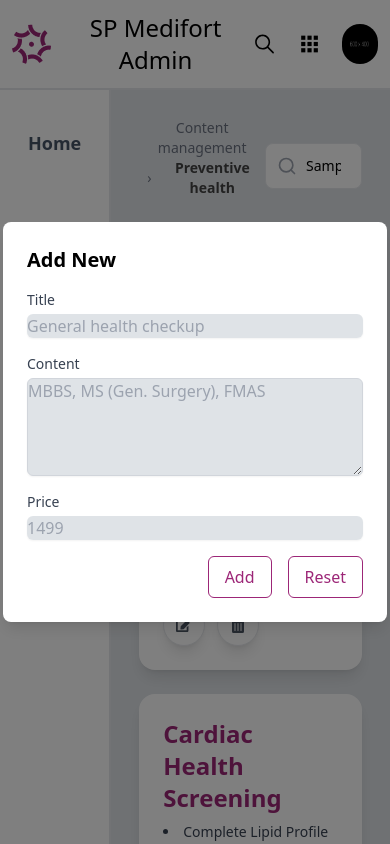
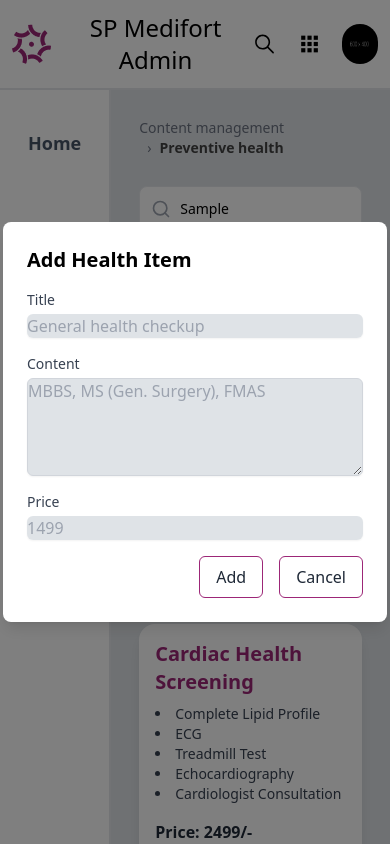
Before and after one commit to QMARK-TECHNOLABS-DEV/SP_medifort_admin_side, a React (Create React App) app: page /preventive-health in a window 390 px wide. Both pictures are taken after typing "Sample" into the empty fields and a click on the button "+ Add". Built offline with nearby package versions, Linux system fonts and the light colour scheme; the HTML template or start-up script is replaced by a standard one.

Commit message:
preventive health Crud is done

```diff
--- a/src/components/contentManagement/PreventiveHealthAddModal.jsx
+++ b/src/components/contentManagement/PreventiveHealthAddModal.jsx
@@ -1,6 +1,25 @@
-import React from 'react';
+import React, { useEffect, useState } from 'react';
 
-const AddModal = ({ show, onClose, onSubmit }) => {
+const AddModal = ({ show, onClose, onSubmit, editItem }) => {
+  const [formData, setFormData] = useState({ title: '', content: '', price: '' });
+
+  useEffect(() => {
+    if (editItem) {
+      setFormData({
+        title: editItem.title,
+        content: editItem.details.join(', '),
+        price: editItem.price.replace('/-', ''),
+      });
+    } else {
+      setFormData({ title: '', content: '', price: '' });
+    }
+  }, [editItem]);
+
+  const handleChange = (e) => {
+    const { name, value } = e.target;
+    setFormData((prevData) => ({ ...prevData, [name]: value }));
+  };
+
   if (!show) {
     return null;
   }
@@ -8,7 +27,7 @@ const AddModal = ({ show, onClose, onSubmit }) => {
   return (
     <div className="fixed inset-0 bg-black bg-opacity-50 flex items-center justify-center z-50">
       <div className="bg-white text-left p-6 rounded-lg shadow-lg w-96">
-        <h2 className="text-xl text-left font-semibold mb-4">Add New</h2>
+        <h2 className="text-xl text-left font-semibold mb-4">{editItem ? 'Edit' : 'Add'} Health Item</h2>
         <form onSubmit={onSubmit}>
           <div className="mb-4">
             <label className="block text-sm font-medium text-gray-700">Title</label>
@@ -17,6 +36,8 @@ const AddModal = ({ show, onClose, onSubmit }) => {
               name="title"
               className="mt-1 block w-full rounded-md bg-[#B0BAC366] border-gray-300 shadow-sm"
               placeholder="General health checkup"
+              value={formData.title}
+              onChange={handleChange}
               required
             />
           </div>
@@ -27,6 +48,8 @@ const AddModal = ({ show, onClose, onSubmit }) => {
               rows="4"
               className="mt-1 block w-full rounded-md border border-gray-300 bg-[#B0BAC366] text-gray-900 shadow-sm focus:border-[#9C2677] focus:ring-[#9C2677]"
               placeholder="MBBS, MS (Gen. Surgery), FMAS"
+              value={formData.content}
+              onChange={handleChange}
               required
             />
           </div>
@@ -37,22 +60,24 @@ const AddModal = ({ show, onClose, onSubmit }) => {
               name="price"
               className="mt-1 block w-full rounded-md bg-[#B0BAC366] border-gray-300 shadow-sm"
               placeholder="1499"
+              value={formData.price}
+              onChange={handleChange}
               required
             />
           </div>
           <div className="flex justify-end space-x-4">
             <button
               type="submit"
-              className="bg-white  border-[#9C2677] text-[#9C2677] border hover:text-gray-800 font-medium py-2 px-4 rounded-md"
+              className="bg-white border-[#9C2677] hover:text-[#9C2677] border text-gray-800 font-medium py-2 px-4 rounded-md"
             >
-            Add
+              {editItem ? 'Update' : 'Add'}
             </button>
             <button
               type="button"
               onClick={onClose}
-              className="bg-white border-[#9C2677] text-[#9C2677] border hover:text-gray-800 font-medium py-2 px-4 rounded-md"
+              className="bg-white border-[#9C2677] hover:text-[#9C2677] border text-gray-800 font-medium py-2 px-4 rounded-md"
             >
-              Reset
+              Cancel
             </button>
           </div>
         </form>
--- a/src/components/contentManagement/PreventiveHealthCard.jsx
+++ b/src/components/contentManagement/PreventiveHealthCard.jsx
@@ -1,24 +1,29 @@
-
 import React from 'react';
 import { FaEdit, FaTrashAlt } from 'react-icons/fa';
 
-const PreventiveHealthCard = ({ title, details, price }) => {
+const PreventiveHealthCard = ({ title, details, price, onEditClick, onDeleteClick }) => {
   return (
-    <div className="flex flex-col justify-between text-left bg-white rounded-2xl shadow-lg p-6 max-w-96">
+    <div className="flex flex-col justify-between text-left bg-white rounded-2xl shadow-lg p-4 sm:p-6 max-w-full">
       <div>
-        <h2 className="text-2xl font-semibold text-[#9C2677] mb-2">{title}</h2>
-        <ul className="text-sm text-gray-700 list-disc list-inside mb-4">
+        <h2 className="text-xl sm:text-2xl font-semibold text-[#9C2677] mb-2">{title}</h2>
+        <ul className="text-sm sm:text-base text-gray-700 list-disc list-inside mb-4">
           {details.map((item, index) => (
             <li key={index}>{item}</li>
           ))}
         </ul>
-        <p className="text-lg font-bold text-gray-800">Price: {price}</p>
+        <p className="text-base sm:text-lg font-bold text-gray-800">Price: {price}</p>
       </div>
       <div className="flex justify-start mt-4 space-x-3">
-        <button className="text-gray-600 bg-white border p-3 rounded-full shadow-lg hover:text-blue-600">
+        <button
+          className="text-gray-600 bg-white border p-2 sm:p-3 rounded-full shadow-lg hover:text-blue-600"
+          onClick={onEditClick}
+        >
           <FaEdit />
         </button>
-        <button className="text-gray-600 bg-white border p-3 rounded-full shadow-lg hover:text-red-600">
+        <button
+          className="text-gray-600 bg-white border p-2 sm:p-3 rounded-full shadow-lg hover:text-red-600"
+          onClick={onDeleteClick}
+        >
           <FaTrashAlt />
         </button>
       </div>
--- /dev/null
+++ b/src/components/contentManagement/PreventiveHealthDeleteModal.jsx
@@ -0,0 +1,31 @@
+import React from 'react';
+import { FaTrashAlt } from 'react-icons/fa';
+
+const DeleteModal = ({ show, onClose, onConfirm }) => {
+  if (!show) return null;
+
+  return (
+    <div className="fixed inset-0 bg-black bg-opacity-50 flex items-center justify-center z-50">
+      <div className="bg-white p-16 rounded-lg shadow-lg w-96 text-center">
+        <FaTrashAlt className="text-gray-600 text-6xl mx-auto mb-4" />
+        <h2 className="text-xl font-semibold mb-4">Are you sure you want to delete this item?</h2>
+        <div className="flex justify-center space-x-4">
+          <button
+            onClick={onConfirm}
+            className="bg-white border-[#9C2677] hover:text-[#9C2677] border text-gray-800 font-medium py-2 px-4 rounded-md"
+          >
+            Yes
+          </button>
+          <button
+            onClick={onClose}
+            className="bg-white border-[#9C2677] hover:text-[#9C2677] border text-gray-800 font-medium py-2 px-4 rounded-md"
+          >
+            No
+          </button>
+        </div>
+      </div>
+    </div>
+  );
+};
+
+export default DeleteModal;
--- a/src/pages/contentManagement/ContentManagementPage.jsx
+++ b/src/pages/contentManagement/ContentManagementPage.jsx
@@ -26,7 +26,7 @@ const ContentManagementPage = () => {
     <div className="h-screen w-full overflow-hidden">
       <div className="flex-1 p-4 sm:p-6 md:p-10 h-full overflow-y-auto">
         <h1 className="text-4xl text-left font-semibold mb-6">Content Management</h1>
-        <div className="grid grid-cols-1 sm:grid-cols-2 md:grid-cols-3 gap-5">
+        <div className="grid grid-cols-1 sm:grid-cols-2 md:grid-cols-3 gap-6">
           {contentItems.map((item, index) => (
             <ContentCard key={index} imageSrc={item.imageSrc} title={item.title} />
           ))}
--- a/src/pages/contentManagement/PreventiveHealth.jsx
+++ b/src/pages/contentManagement/PreventiveHealth.jsx
@@ -3,11 +3,14 @@ import { FiSearch } from 'react-icons/fi';
 import PreventiveHealthCard from '../../components/contentManagement/PreventiveHealthCard';
 import Breadcrumbs from '../../components/common/Breadcrumbs';
 import AddModal from '../../components/contentManagement/PreventiveHealthAddModal';
-
+import DeleteModal from '../../components/contentManagement/PreventiveHealthDeleteModal';
 
 const PreventiveHealth = () => {
-  const [showModal, setShowModal] = useState(false);
-  const healthItems = [
+  const [showAddModal, setShowAddModal] = useState(false);
+  const [showDeleteModal, setShowDeleteModal] = useState(false);
+  const [editItemIndex, setEditItemIndex] = useState(null);
+  const [deleteItemIndex, setDeleteItemIndex] = useState(null);
+  const [healthItems, setHealthItems] = useState([
     {
       title: 'Cardiac Health Screening',
       details: [
@@ -53,38 +56,68 @@ const PreventiveHealth = () => {
       price: '2499/-',
     },
     // Add more items here if needed
-  ];
+  ]);
+
   const breadcrumbsItems = [
     { label: 'Content management', href: '/content-management' },
     { label: 'Preventive health', href: '/preventive-health' },
   ];
 
   const handleAddClick = () => {
-    setShowModal(true);
+    setEditItemIndex(null);
+    setShowAddModal(true);
   };
 
-  const handleCloseModal = () => {
-    setShowModal(false);
+  const handleEditClick = (index) => {
+    setEditItemIndex(index);
+    setShowAddModal(true);
+  };
+
+  const handleDeleteClick = (index) => {
+    setDeleteItemIndex(index);
+    setShowDeleteModal(true);
+  };
+
+  const handleCloseAddModal = () => {
+    setShowAddModal(false);
+  };
+
+  const handleCloseDeleteModal = () => {
+    setShowDeleteModal(false);
   };
 
   const handleFormSubmit = (event) => {
     event.preventDefault();
-    // const newHealthItem = {
-    //   title: event.target.title.value,
-    //   details: event.target.content.value.split(','),
-    //   price: `${event.target.price.value}/-`,
-    // };
+    const newHealthItem = {
+      title: event.target.title.value,
+      details: event.target.content.value.split(',').map(detail => detail.trim()),
+      price: `${event.target.price.value}/-`,
+    };
 
-    handleCloseModal();
+    if (editItemIndex !== null) {
+      const updatedItems = [...healthItems];
+      updatedItems[editItemIndex] = newHealthItem;
+      setHealthItems(updatedItems);
+    } else {
+      setHealthItems([...healthItems, newHealthItem]);
+    }
+
+    handleCloseAddModal();
+  };
+
+  const handleDeleteConfirm = () => {
+    const updatedItems = healthItems.filter((_, index) => index !== deleteItemIndex);
+    setHealthItems(updatedItems);
+    handleCloseDeleteModal();
   };
 
   return (
     <div className="h-screen w-full overflow-hidden">
       <div className="p-4 sm:p-6 md:p-10 overflow-y-auto h-full">
         <div className="flex flex-col mb-6">
-          <div className="flex justify-between items-center">
+          <div className="flex flex-col sm:flex-row sm:justify-between sm:items-center">
             <Breadcrumbs items={breadcrumbsItems} />
-            <div className="relative w-full max-w-xs">
+            <div className="relative w-full max-w-xs mt-3 sm:mt-0">
               <input
                 type="text"
                 placeholder="Search"
@@ -97,26 +130,36 @@ const PreventiveHealth = () => {
           </div>
           <button
             onClick={handleAddClick}
-            className="mt-3 bg-white border border-[#9C2677] text-[#9C2677] hover:text-gray-800  text-lg font-medium px-4 py-2 rounded-lg self-end"
+            className="mt-3 bg-white border border-[#9C2677] text-[#9C2677] hover:text-gray-800 text-lg font-medium px-4 py-2 rounded-lg self-end"
           >
             + Add
           </button>
         </div>
-        <div className="grid grid-cols-1 sm:grid-cols-2 md:grid-cols-3 gap-6">
+        <div className="grid grid-cols-1 sm:grid-cols-2 lg:grid-cols-3 gap-6">
           {healthItems.map((item, index) => (
             <PreventiveHealthCard
               key={index}
               title={item.title}
               details={item.details}
               price={item.price}
+              onEditClick={() => handleEditClick(index)}
+              onDeleteClick={() => handleDeleteClick(index)}
             />
           ))}
         </div>
-        <AddModal show={showModal} onClose={handleCloseModal} onSubmit={handleFormSubmit} />
+        <AddModal
+          show={showAddModal}
+          onClose={handleCloseAddModal}
+          onSubmit={handleFormSubmit}
+          editItem={editItemIndex !== null ? healthItems[editItemIndex] : null}
+        />
+        <DeleteModal
+          show={showDeleteModal}
+          onClose={handleCloseDeleteModal}
+          onConfirm={handleDeleteConfirm}
+        />
       </div>
     </div>
   );
 };
-
-
 export default PreventiveHealth;
```
Also changed, not shown: src/components/contentManagement/ContentCards.jsx (+4 -4 lines). Lines whose indentation alone changed are shown as unchanged.
